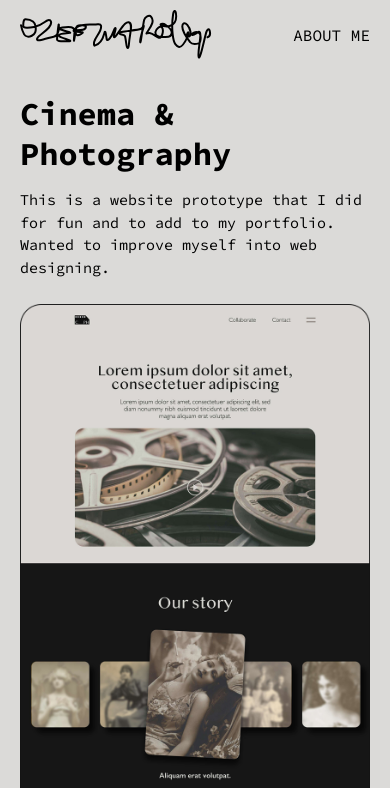
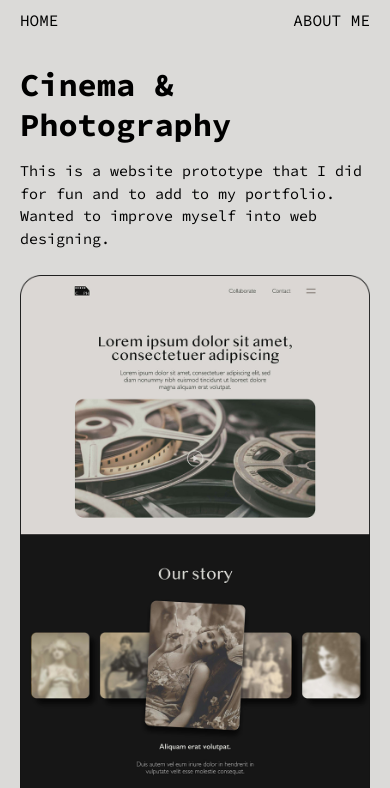
Before and after one commit to fioronifilippo/jk-portfolio, a React (Vite) app: page /cinema in a window 390 px wide. Shown: the top 788 px of the page. Built offline with nearby package versions, Linux system fonts and the light colour scheme.

Commit message:
Fix responsività mobile

```diff
--- a/src/header.jsx
+++ b/src/header.jsx
@@ -1,15 +1,28 @@
-import { Link } from "react-router-dom"; // Fondamentale per non ricaricare la pagina
+import { Link, useLocation } from "react-router-dom";
 import "./header.css";
 
 function Header() {
+  const location = useLocation();
+  const isHome = location.pathname === "/";
+
   return (
     <header id="headerContenitore">
-      {/* Link alla Home */}
+      {/* Il logo riceve la classe "nascondi-logo-mobile" se NON siamo in Home */}
       <Link to="/">
-        <img src="/JozefinaKoliqi.svg" className="logo" alt="Jozefina logo" />
+        <img
+          src="/JozefinaKoliqi.svg"
+          className={`logo ${!isHome ? "nascondi-logo-mobile" : ""}`}
+          alt="Jozefina logo"
+        />
       </Link>
 
-      {/* Link alla pagina About Me */}
+      {/* Mostra la scritta HOME solo se NON siamo in Home */}
+      {!isHome && (
+        <Link to="/" className="linkHeaderHome">
+          HOME
+        </Link>
+      )}
+
       <Link to="/about-me" className="linkHeader">
         ABOUT ME
       </Link>
--- a/src/index.css
+++ b/src/index.css
@@ -694,3 +694,28 @@ img {
   max-width: 100%;
   overflow: hidden; /* Evita lo scroll orizzontale dei margini negativi */
 }
+
+.linkHeaderHome {
+  display: none;
+}
+@media (max-width: 768px) {
+  .linkHeaderHome {
+    display: flex;
+    position: fixed;
+    z-index: 999;
+  }
+}
+
+/* Nasconde il logo solo su mobile quando la classe è presente */
+@media (max-width: 768px) {
+  .nascondi-logo-mobile {
+    display: none !important;
+  }
+}
+
+/* Assicurati che il link Home non si sovrapponga ad altri elementi */
+@media (max-width: 768px) {
+  .linkHeaderHome {
+    display: flex;
+  }
+}
```
